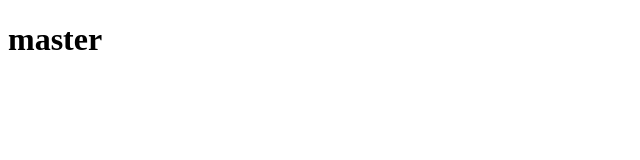
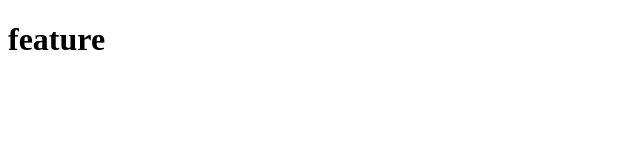
Before and after one commit to pr-YudaiSuzuki/git-practice2, a plain HTML site: page index.html in a window 1280 px wide. Shown: the full height of the page, 0-640 px from the left. Drawn offline with Linux system fonts and the light colour scheme.

Commit message:
change text

```diff
--- a/index.html
+++ b/index.html
@@ -6,6 +6,6 @@
   <title>Git Practice 2</title>
 </head>
 <body>
-  <h1>master</h1>
+  <h1>feature</h1>
 </body>
 </html>
```
